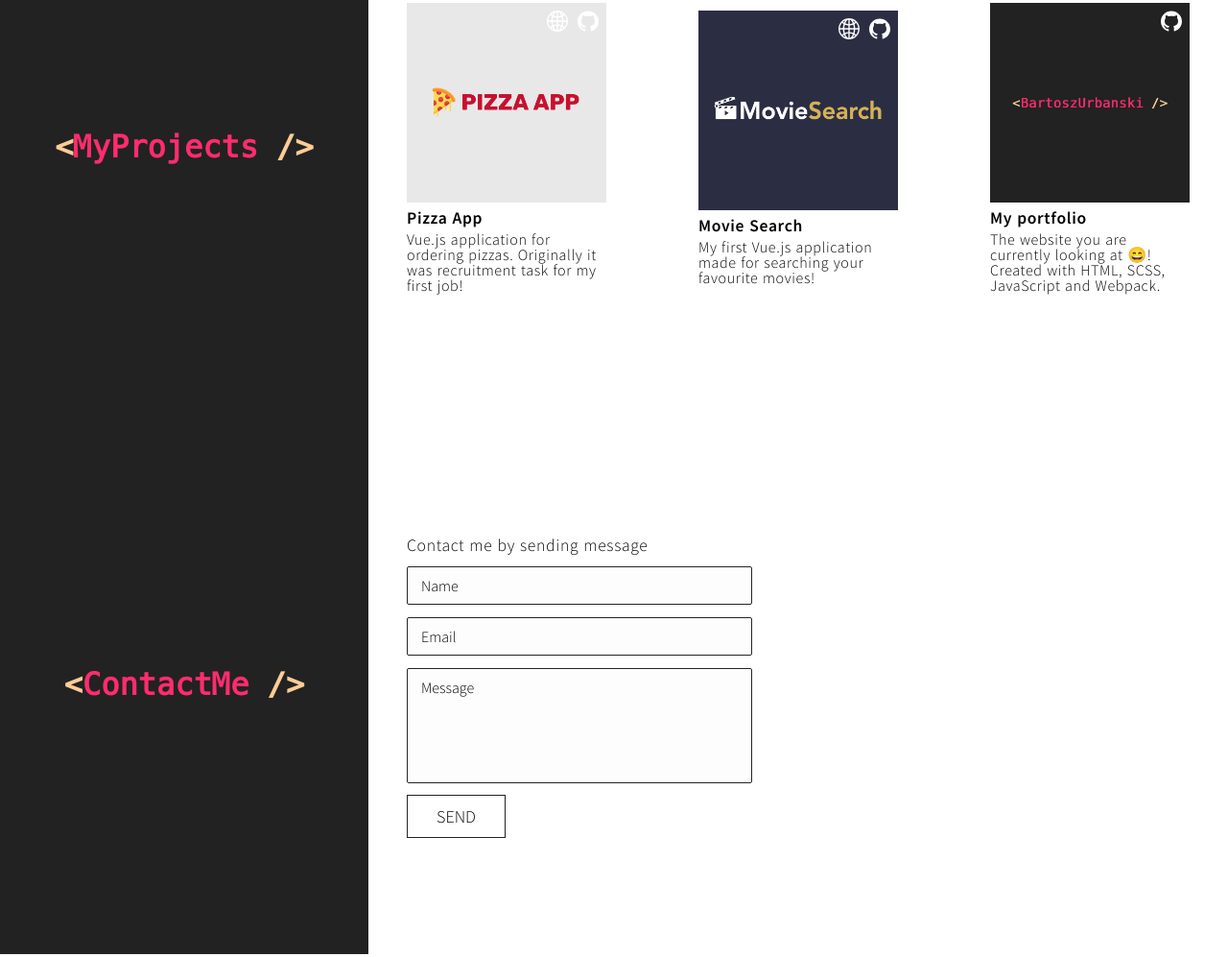
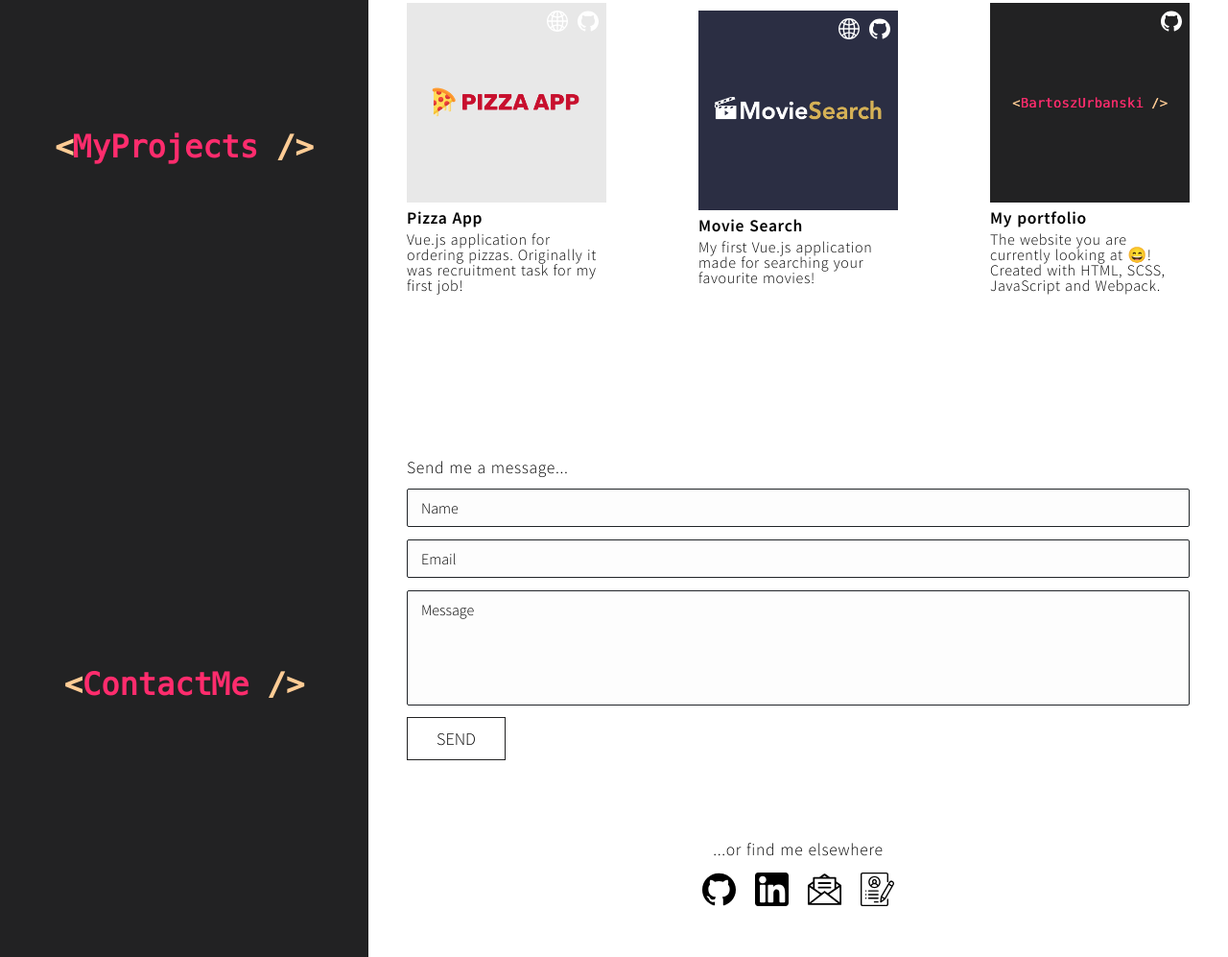
Before and after one commit to Pathius/pathius.github.io, a plain HTML site: page index.html in a window 1280 px wide. Shown: the part 2046-3043 px from the top of the page at 96% size. Drawn offline with nearby package versions, Linux system fonts and the light colour scheme; files that its build step writes are made by us from their sources; files whose address does not match are found by name.

Commit message:
Created footer icons section

```diff
--- a/index.html
+++ b/index.html
@@ -278,8 +278,8 @@
         </section>
       </section>
       <section class="section-white section-contact">
-        <form class="form">
-          <h3 class="form__title">Contact me by sending message</h3>
+        <form class="form block-first" id="form-left">
+          <h3 class="form__title title-first">Send me a message...</h3>
           <div class="form__element">
             <input class="form__text" id="name" type="text" required />
             <label class="form__label" for="name">Name</label>
@@ -294,6 +294,31 @@
           </div>
           <button class="form__button">SEND</button>
         </form>
+        <section class="form block-second" id="form-right">
+          <h3 class="form__title-right title-second">
+            ...or find me elsewhere
+          </h3>
+          <div class="form__icons">
+            <a class="form__icons-element" href="https://github.com/Pathius">
+              <img class="form__icon" src="./icons/Github.svg" alt="" />
+            </a>
+            <a
+              class="form__icons-element"
+              href="https://www.linkedin.com/in/bartosz-urba%C5%84ski-0237201a0/"
+            >
+              <img class="form__icon" src="./icons/Linkedin.svg" alt="" />
+            </a>
+            <a
+              class="form__icons-element"
+              href="mailto:bartoszurbanski.biznes@gmail.com"
+            >
+              <img class="form__icon" src="./icons/Email.svg" alt="" />
+            </a>
+            <a class="form__icons-element" href="">
+              <img class="form__icon" src="./icons/Resume.svg" alt="" />
+            </a>
+          </div>
+        </section>
       </section>
     </footer>
   </body>
--- a/scss/footer.scss
+++ b/scss/footer.scss
@@ -1,10 +1,9 @@
 @import './variables.scss';
 
 .section-contact {
-  display: grid;
-  grid-template-columns: repeat(2, 1fr);
-  grid-column-gap: 16px;
-  grid-row-gap: 32px;
+  display: flex;
+  flex-direction: column;
+  flex-wrap: wrap;
   align-items: center;
   justify-content: center;
   width: 70%;
@@ -79,6 +78,11 @@
     font-weight: 100;
     word-spacing: 0.05em;
     line-height: 1.5;
+
+    &-right {
+      @extend .form__title;
+      text-align: center;
+    }
   }
 
   &__button {
@@ -95,4 +99,41 @@
       background-color: $gray;
     }
   }
+
+  &__icons {
+    display: flex;
+    flex-wrap: wrap;
+    justify-content: center;
+    align-items: center;
+    &-element {
+      margin: 10px;
+      &:hover .form__icon {
+        transform: scale(1.15);
+      }
+    }
+  }
+
+  &__icon {
+    filter: invert(1);
+    height: 35px;
+    width: 35px;
+    transition: transform 0.4s;
+  }
 }
+
+// .title {
+//   &-first {
+//     order: 1;
+//   }
+//   &-second {
+//     order: 2;
+//   }
+// }
+// .block {
+//   &-first {
+//     order: 3;
+//   }
+//   &-second {
+//     order: 4;
+//   }
+// }
```
Also changed, not shown: icons/Email.svg (added), icons/Linkedin.svg (added), icons/Resume.svg (added).
